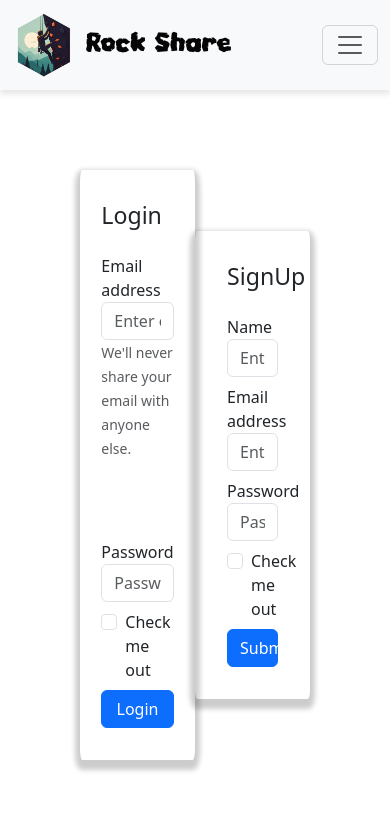
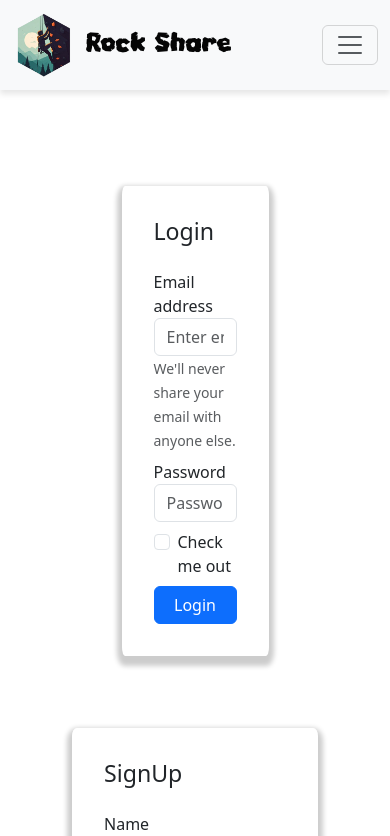
Before and after one commit to lucassouza4/climb-front, a Vue app: page /login in a window 390 px wide. Shown: the top 836 px of the page. Built offline with nearby package versions, Linux system fonts and the light colour scheme; no server answers.

Commit message:
feat: tela de login e cadastro responsiva

```diff
--- a/src/components/LogIn.vue
+++ b/src/components/LogIn.vue
@@ -104,5 +104,6 @@ export default {
   align-content: center;
   box-shadow: 0px 5px 5px 5px rgba(0, 0, 0, 0.2);
   border-radius: 2%;
+  margin: 3rem;
 }
 </style>
--- a/src/components/RankingList.vue
+++ b/src/components/RankingList.vue
@@ -67,23 +67,13 @@
                 </tr>
               </thead>
               <tbody>
-                <tr v-for="(climber, index) in searchClimbers" :key="index">
+                <tr v-for="(climber, index) in filteredRank" :key="index">
                   <td>{{ index + 1 }}</td>
                   <td>{{ climber.name }}</td>
                   <td>{{ climber.score }}</td>
                   <td class="botao-acao">
-                    <button
-                      type="button"
-                      class="table-button btn btn-outline-info"
-                      @click="verPerfil(climber)"
-                    >
-                      Perfil
-                    </button>
-                    <button
-                      type="button"
-                      class="table-button btn btn-outline-success"
-                      @click="verPerfil(climber)"
-                    >
+                    <button type="button" class="table-button btn btn-outline-info">Perfil</button>
+                    <button type="button" class="table-button btn btn-outline-success">
                       Adicionar
                     </button>
                   </td>
@@ -127,7 +117,7 @@ export default defineComponent({
     }
   },
   computed: {
-    searchClimbers() {
+    filteredRank() {
       return this.ranking.filter((user) =>
         user.name.toLowerCase().includes(this.searchQuery.toLowerCase()),
       )
@@ -148,7 +138,9 @@ export default defineComponent({
     async setActiveTab(tab: string) {
       this.activeTab = tab
     },
-    verPerfil(climber: Ranking) {},
+    searchClimbers() {
+      //logica da busca
+    },
   },
   async mounted() {
     await this.fetchRank()
--- a/src/components/signUp.vue
+++ b/src/components/signUp.vue
@@ -103,5 +103,6 @@ export default {
   align-content: center;
   box-shadow: 0px 5px 5px 5px rgba(0, 0, 0, 0.2);
   border-radius: 2%;
+  margin: 1.5rem;
 }
 </style>
--- a/src/types/user.ts
+++ b/src/types/user.ts
@@ -6,7 +6,7 @@ export type User = {
     email: string
     score:number
     type:Type
-    rank:number
+    rank?:number
 }
 
 export type UserAuth = {
--- a/src/views/LoginView.vue
+++ b/src/views/LoginView.vue
@@ -47,8 +47,31 @@ export default {
 <style scoped>
 .login-form {
   display: flex;
-  align-items: center;
-  justify-content: space-around;
-  padding: 5rem;
+  flex-wrap: wrap;
+  justify-content: center;
+  align-items: flex-start;
+  margin: 2rem;
+}
+
+@media (max-width: 768px) {
+  .login-form {
+    padding: 1rem;
+  }
+
+  .login-form > * {
+    flex: 1 1 100%;
+  }
+}
+
+.alert {
+  margin: 1rem;
+  width: 100%;
+}
+
+@media (max-width: 768px) {
+  .alert {
+    padding: 1rem;
+    font-size: 0.9rem;
+  }
 }
 </style>
--- a/src/views/RankingView.vue
+++ b/src/views/RankingView.vue
@@ -3,6 +3,12 @@ import RankingList from '@/components/RankingList.vue'
 
 export default {
   name: 'RankingView',
+  props: {
+    url: {
+      type: String,
+      required: true,
+    },
+  },
   components: {
     RankingList,
   },
@@ -10,7 +16,7 @@ export default {
 </script>
 
 <template>
-  <RankingList />
+  <RankingList :url="url" />
 </template>
 
 <style scoped>
```
